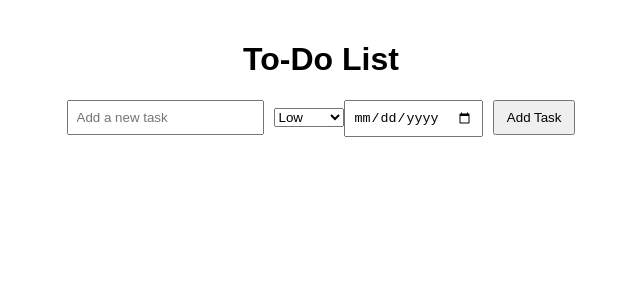
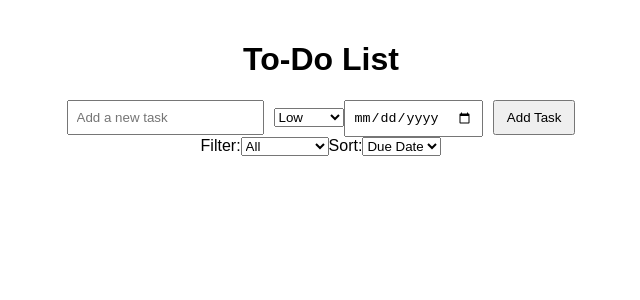
Before and after one commit to wirewallstand/todo-list-app, a React (Create React App) app in the folder todo-list-app/: page / in a window 1280 px wide. Shown: the top 300 px of the page, without its empty margins (319-959 px from the left). Built offline with nearby package versions, Linux system fonts and the light colour scheme.

Commit message:
Implement filtering and sorting

```diff
--- a/todo-list-app/src/App.js
+++ b/todo-list-app/src/App.js
@@ -9,6 +9,8 @@ function App() {
   const [newTaskDueDate, setNewTaskDueDate] = useState('');
   const [editTaskId, setEditTaskId] = useState(null);
   const [editTaskText, setEditTaskText] = useState('');
+  const [filter, setFilter] = useState('all');
+  const [sort, setSort] = useState('date');
 
   const handleInputChange = (e) => {
     setNewTask(e.target.value);
@@ -62,6 +64,31 @@ function App() {
     setNewTaskDueDate('');
   };
 
+  const handleFilterChange = (e) => {
+    setFilter(e.target.value);
+  };
+
+  const handleSortChange = (e) => {
+    setSort(e.target.value);
+  };
+
+  const filteredTasks = tasks.filter(task => {
+    if (filter === 'completed') return task.completed;
+    if (filter === 'incomplete') return !task.completed;
+    return true;
+  });
+
+  const sortedTasks = filteredTasks.sort((a, b) => {
+    if (sort === 'date') {
+      return new Date(a.dueDate) - new Date(b.dueDate);
+    }
+    if (sort === 'priority') {
+      const priorities = { low: 1, medium: 2, high: 3 };
+      return priorities[a.priority] - priorities[b.priority];
+    }
+    return 0;
+  });
+
   return (
     <div className="App">
       <h1>To-Do List</h1>
@@ -82,8 +109,25 @@ function App() {
         onChange={handleDueDateChange}
       />
       <button onClick={handleAddTask}>Add Task</button>
+      <div>
+        <label>
+          Filter:
+          <select value={filter} onChange={handleFilterChange}>
+            <option value="all">All</option>
+            <option value="completed">Completed</option>
+            <option value="incomplete">Incomplete</option>
+          </select>
+        </label>
+        <label>
+          Sort:
+          <select value={sort} onChange={handleSortChange}>
+            <option value="date">Due Date</option>
+            <option value="priority">Priority</option>
+          </select>
+        </label>
+      </div>
       <ul>
-        {tasks.map(task => (
+        {sortedTasks.map(task => (
           <li key={task.id}>
             {editTaskId === task.id ? (
               <div>
```
